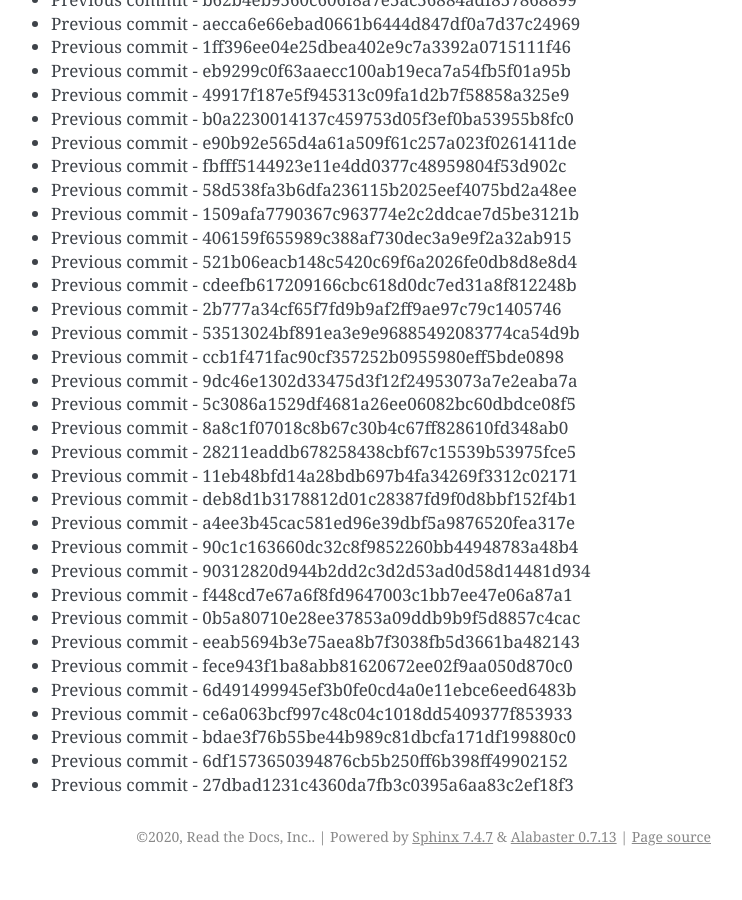
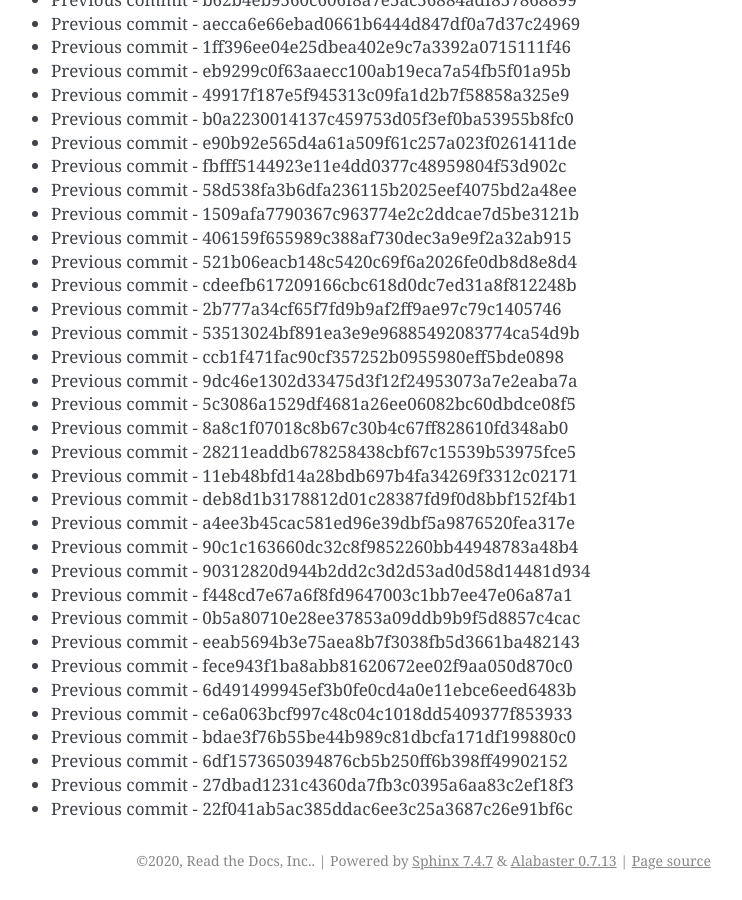
Before and after one commit to readthedocs/rtd-git-stresstest, a Sphinx documentation site: the page built from docs/updates.rst, in a window 1280 px wide and 900 px high, scrolled down 11174 px. Shown: the whole window, without its empty margins (399-1141 px from the left). Built offline with Sphinx 7.4.7, drawn with Linux system fonts in a browser that asks for light colours; before the commit the page ends 12050 px from its top, so only the background shows below that.

Commit message:
Generating commit from previous: 22f041ab5ac385ddac6ee3c25a3687c26e91bf6c

```diff
--- a/docs/updates.rst
+++ b/docs/updates.rst
@@ -501,3 +501,4 @@ It can be tested for any performance characteristics.
 * Previous commit - bdae3f76b55be44b989c81dbcfa171df199880c0
 * Previous commit - 6df1573650394876cb5b250ff6b398ff49902152
 * Previous commit - 27dbad1231c4360da7fb3c0395a6aa83c2ef18f3
+* Previous commit - 22f041ab5ac385ddac6ee3c25a3687c26e91bf6c
```
